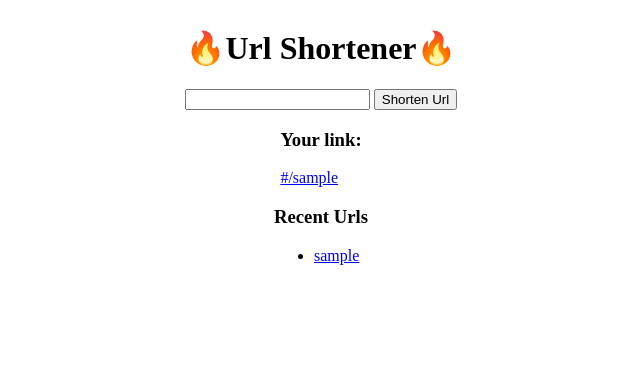
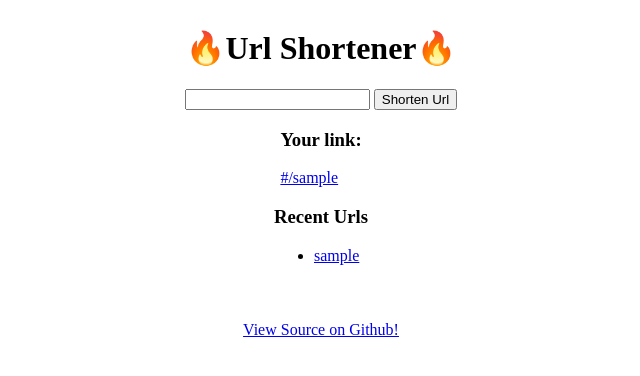
Before and after one commit to richardscollin/url-shortener, a Flask app: template templates/index.html in a window 1280 px wide. Shown: the top 376 px of the page, without its empty margins (319-959 px from the left). Run offline with Flask 2, Linux system fonts and the light colour scheme; the template is opened without the code that fills it: most values are stand-ins (such as "Sample title", 1, 10 or a date in 2020).

Commit message:
Update docs

```diff
--- a/templates/index.html
+++ b/templates/index.html
@@ -11,6 +11,10 @@
       flex-direction: column;
       justify-content: space-around;
       align-items: center;
+    }
+    footer {
+      margin: 40px;
+      text-align: center;
     }
   </style>
 </head>
@@ -36,7 +40,7 @@
       {% endif %}
     </div>
     <div>
-      {% if urls %}
+      {% if urls.count() %}
       <h3>Recent Urls</h3>
       <ul>
         {% for url in urls %}
@@ -48,6 +52,9 @@
       {% endif %}
     </div>
   </div>
+  <footer>
+    <a href="https://github.com/richardscollin/url-shortener">View Source on Github!</a>
+  </footer>
 </body>
 
 </html>
```
Also changed, not shown: README.md.
